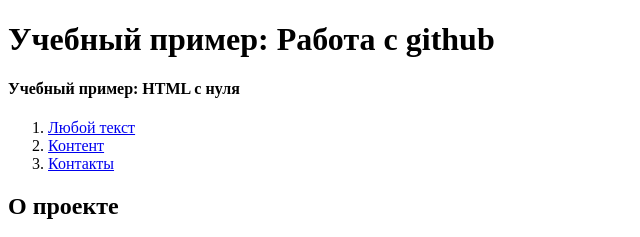
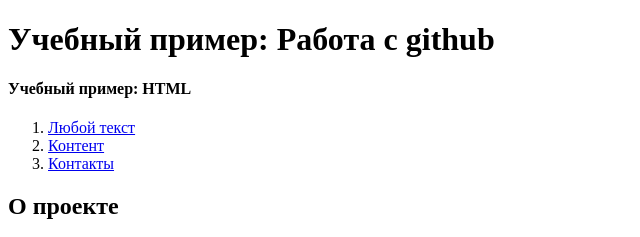
Before and after one commit to yuuikm/html-project, a plain HTML site: page index.html in a window 1280 px wide. Shown: the top 237 px of the page, 0-640 px from the left. Drawn offline with Linux system fonts and the light colour scheme.

Commit message:
fix: change text

```diff
--- a/index.html
+++ b/index.html
@@ -8,7 +8,7 @@
 <body>
 <header>
     <h1>Учебный пример: Работа с github</h1>
-    <h4>Учебный пример: HTML с нуля</h4>
+    <h4>Учебный пример: HTML</h4>
     <nav>
         <ol>
             <li><a href="#about">Любой текст</a></li>
```
